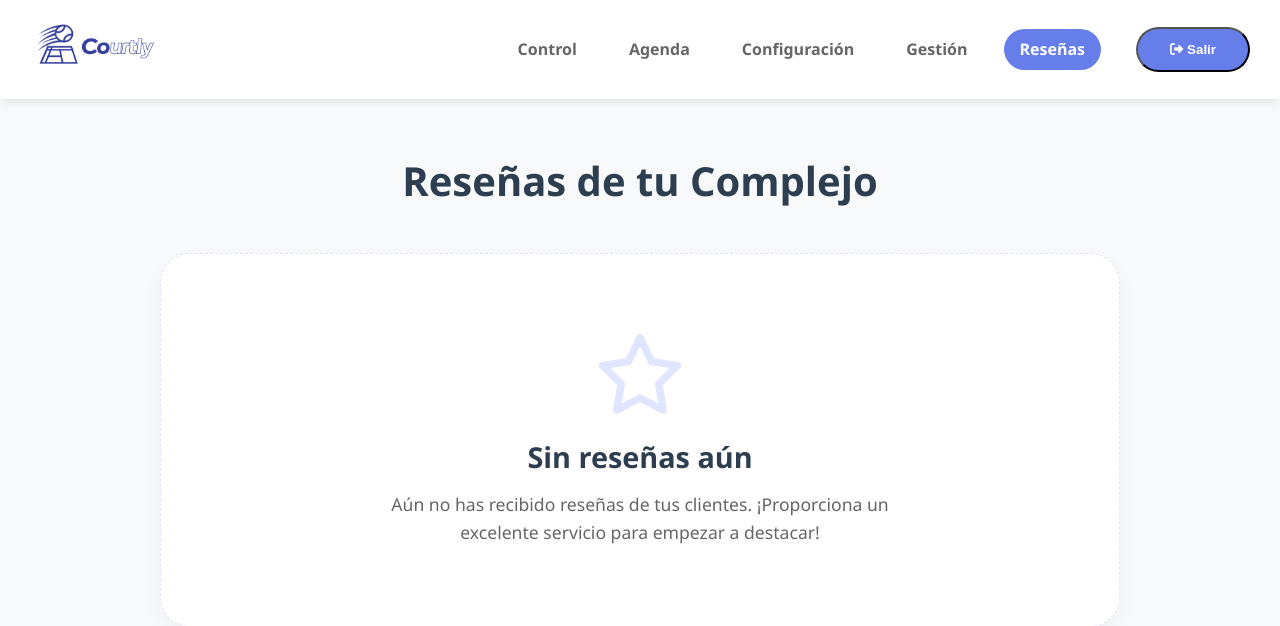
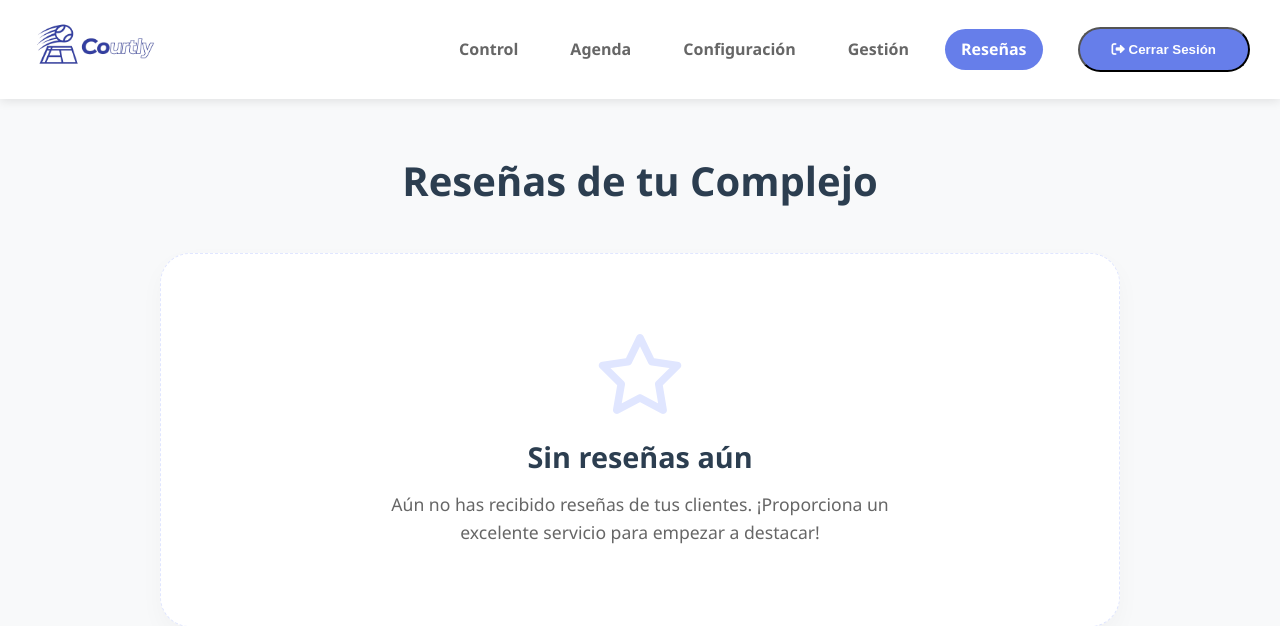
Before and after one commit to GianlucaDamico/ProyectoGS, a Django app: page /dashboard/resenas/ in a window 1280 px wide. Shown: the top 626 px of the page. Run offline with Django 4.2, Linux system fonts and the light colour scheme; the visitor is signed in with stand-in values (Sample User, id 1); data that the repository does not hold is empty; parts of the project's set-up code (start-up, migrations or seed data) failed here and were passed over.

Commit message:
cambio texto a cerrar sesion en todas las ventanas de owner

```diff
--- a/cuentas/templates/cuentas/agenda.html
+++ b/cuentas/templates/cuentas/agenda.html
@@ -26,7 +26,7 @@
 
                 <form action="{% url 'cuentas:logout_usuario' %}" method="post" style="display:inline; margin-left: 15px;">
                     {% csrf_token %}
-                    <button type="submit" class="btn-register"><i class="fas fa-sign-out-alt"></i> Salir</button>
+                    <button type="submit" class="btn-register"><i class="fas fa-sign-out-alt"></i> Cerrar Sesión</button>
                 </form>
             </div>
         </div>
--- a/cuentas/templates/cuentas/configuration.html
+++ b/cuentas/templates/cuentas/configuration.html
@@ -25,7 +25,7 @@
 
                 <form action="{% url 'cuentas:logout_usuario' %}" method="post" style="display:inline; margin-left: 15px;">
                     {% csrf_token %}
-                    <button type="submit" class="btn-register"><i class="fas fa-sign-out-alt"></i> Salir</button>
+                    <button type="submit" class="btn-register"><i class="fas fa-sign-out-alt"></i> Cerrar Sesión</button>
                 </form>
             </div>
         </div>
--- a/cuentas/templates/cuentas/gestion.html
+++ b/cuentas/templates/cuentas/gestion.html
@@ -25,7 +25,7 @@
 
                 <form action="{% url 'cuentas:logout_usuario' %}" method="post" style="display:inline; margin-left: 15px;">
                     {% csrf_token %}
-                    <button type="submit" class="btn-register"><i class="fas fa-sign-out-alt"></i> Salir</button>
+                    <button type="submit" class="btn-register"><i class="fas fa-sign-out-alt"></i> Cerrar Sesión</button>
                 </form>
             </div>
         </div>
--- a/cuentas/templates/cuentas/home_propietario.html
+++ b/cuentas/templates/cuentas/home_propietario.html
@@ -26,7 +26,7 @@
                 <a href="{% url 'cuentas:gestion' %}" class="nav-item">Gestión</a>
                 <a href="{% url 'cuentas:resenas' %}" class="nav-item">Reseñas</a>
                 <form action="{% url 'cuentas:logout_usuario' %}" method="post" style="display:inline; margin-left: 15px;">
-                    {% csrf_token %}<button type="submit" class="btn-register"><i class="fas fa-sign-out-alt"></i> Salir</button>
+                    {% csrf_token %}<button type="submit" class="btn-register"><i class="fas fa-sign-out-alt"></i> Cerrar Sesión</button>
                 </form>
             </div>
         </div>
--- a/cuentas/templates/cuentas/resenas.html
+++ b/cuentas/templates/cuentas/resenas.html
@@ -25,7 +25,7 @@
 
                 <form action="{% url 'cuentas:logout_usuario' %}" method="post" style="display:inline; margin-left: 15px;">
                     {% csrf_token %}
-                    <button type="submit" class="btn-register"><i class="fas fa-sign-out-alt"></i> Salir</button>
+                    <button type="submit" class="btn-register"><i class="fas fa-sign-out-alt"></i> Cerrar Sesión</button>
                 </form>
             </div>
         </div>
```
